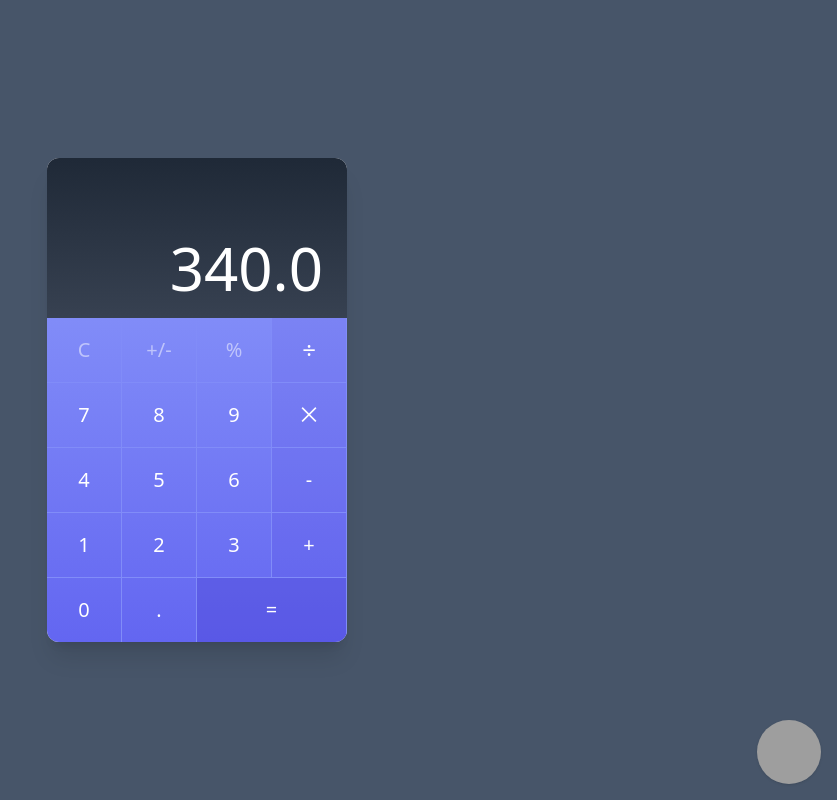
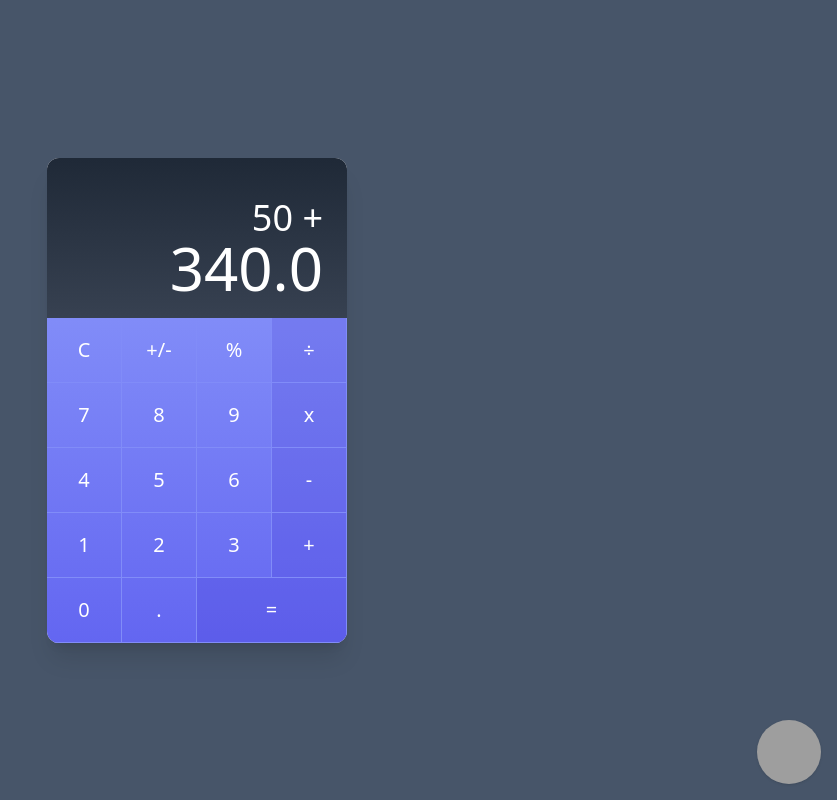
Before and after one commit to nestorraulcgomez/zoneless-calculator, an Angular app: page /calculator in a window 1280 px wide. Shown: the whole page, without its empty margins (443-1280 px from the left). Built offline with nearby package versions, Linux system fonts and the light colour scheme; grey boxes are pictures that could not be loaded.

Commit message:
input signals and host bindings

```diff
--- /dev/null
+++ b/src/app/calculator/components/calculator-button/calculator-button.component.css
@@ -0,0 +1,7 @@
+button {
+  @apply w-full h-16 outline-none focus:outline-none hover:bg-indigo-700 hover:bg-opacity-20 text-white text-xl font-light
+}
+
+.is-command {
+  @apply bg-indigo-700 bg-opacity-20
+}
--- /dev/null
+++ b/src/app/calculator/components/calculator-button/calculator-button.component.html
@@ -0,0 +1,5 @@
+<!-- <div class="w-1/4 border-r border-b border-indigo-400"> -->
+  <button [class.is-command]="isCommand()">
+    <ng-content></ng-content>
+  </button>
+<!-- </div> -->
--- /dev/null
+++ b/src/app/calculator/components/calculator-button/calculator-button.component.ts
@@ -0,0 +1,33 @@
+import { CommonModule } from '@angular/common';
+import { ChangeDetectionStrategy, Component, HostBinding, input, ViewEncapsulation } from '@angular/core';
+
+@Component({
+  selector: 'calculator-button',
+  standalone: true,
+  styleUrls: ['./calculator-button.component.css'],
+  imports: [],
+  templateUrl: './calculator-button.component.html',
+  changeDetection: ChangeDetectionStrategy.OnPush,
+  host: {
+    class: 'w-1/4 border-r border-b border-indigo-400',
+    // attribute: 'hola',
+    // 'data-size': 'XL',
+  },
+  // encapsulation: ViewEncapsulation.None // otra forma de remover encapsulación
+
+})
+export class CalculatorButtonComponent {
+  public isCommand = input(false, {
+    transform: (value: boolean | string ) =>
+      typeof value === 'string' ? value === '' : value
+  }); // se puede agregar requiered para que sea obligatorio. ej: input.required();
+  public isDoubleSize = input(false, {
+    transform: (value: boolean | string ) =>
+      typeof value === 'string' ? value === '' : value
+  });
+
+  @HostBinding('class.w-2/4') get commandStyle(){
+    return this.isDoubleSize();
+  }
+
+}
--- a/src/app/calculator/components/calculator/calculator.component.html
+++ b/src/app/calculator/components/calculator/calculator.component.html
@@ -1,72 +1,38 @@
 <div class="w-screen h-40 bg-gradient-to-b from-gray-800 to-gray-700 flex items-end text-right" style="max-width: 300px">
-  <div class="w-full py-5 px-6 text-6xl text-white font-thin">340.0</div>
+  <div class="w-full py-5 px-6 text-6xl text-white font-thin">
+    <span class="text-4xl"> 50 +</span>
+    <br>
+    <span> 340.0 </span>
+  </div>
 </div>
 <div class="w-full bg-gradient-to-b from-indigo-400 to-indigo-500">
   <div class="flex w-full">
-      <div class="w-1/4 border-r border-b border-indigo-400">
-          <button class="w-full h-16 outline-none focus:outline-none hover:bg-indigo-700 hover:bg-opacity-20 text-white text-opacity-50 text-xl font-light">C</button>
-      </div>
-      <div class="w-1/4 border-r border-b border-indigo-400">
-          <button class="w-full h-16 outline-none focus:outline-none hover:bg-indigo-700 hover:bg-opacity-20 text-white text-opacity-50 text-xl font-light">+/-</button>
-      </div>
-      <div class="w-1/4 border-r border-b border-indigo-400">
-          <button class="w-full h-16 outline-none focus:outline-none hover:bg-indigo-700 hover:bg-opacity-20 text-white text-opacity-50 text-xl font-light">%</button>
-      </div>
-      <div class="w-1/4 border-r border-b border-indigo-400">
-          <button class="w-full h-16 outline-none focus:outline-none bg-indigo-700 bg-opacity-10 hover:bg-opacity-20 text-white text-2xl font-light">÷</button>
-      </div>
+      <calculator-button> C </calculator-button>
+      <calculator-button> +/- </calculator-button>
+      <calculator-button> % </calculator-button>
+      <calculator-button isCommand> ÷ </calculator-button>
   </div>
   <div class="flex w-full">
-      <div class="w-1/4 border-r border-b border-indigo-400">
-          <button class="w-full h-16 outline-none focus:outline-none hover:bg-indigo-700 hover:bg-opacity-20 text-white text-xl font-light">7</button>
-      </div>
-      <div class="w-1/4 border-r border-b border-indigo-400">
-          <button class="w-full h-16 outline-none focus:outline-none hover:bg-indigo-700 hover:bg-opacity-20 text-white text-xl font-light">8</button>
-      </div>
-      <div class="w-1/4 border-r border-b border-indigo-400">
-          <button class="w-full h-16 outline-none focus:outline-none hover:bg-indigo-700 hover:bg-opacity-20 text-white text-xl font-light">9</button>
-      </div>
-      <div class="w-1/4 border-r border-b border-indigo-400">
-          <button class="w-full h-16 outline-none focus:outline-none bg-indigo-700 bg-opacity-10 hover:bg-opacity-20 text-white text-xl font-light">⨉</button>
-      </div>
+    <calculator-button> 7 </calculator-button>
+    <calculator-button> 8 </calculator-button>
+    <calculator-button> 9 </calculator-button>
+    <calculator-button isCommand> x </calculator-button>
   </div>
   <div class="flex w-full">
-      <div class="w-1/4 border-r border-b border-indigo-400">
-          <button class="w-full h-16 outline-none focus:outline-none hover:bg-indigo-700 hover:bg-opacity-20 text-white text-xl font-light">4</button>
-      </div>
-      <div class="w-1/4 border-r border-b border-indigo-400">
-          <button class="w-full h-16 outline-none focus:outline-none hover:bg-indigo-700 hover:bg-opacity-20 text-white text-xl font-light">5</button>
-      </div>
-      <div class="w-1/4 border-r border-b border-indigo-400">
-          <button class="w-full h-16 outline-none focus:outline-none hover:bg-indigo-700 hover:bg-opacity-20 text-white text-xl font-light">6</button>
-      </div>
-      <div class="w-1/4 border-r border-b border-indigo-400">
-          <button class="w-full h-16 outline-none focus:outline-none bg-indigo-700 bg-opacity-10 hover:bg-opacity-20 text-white text-xl font-light">-</button>
-      </div>
+    <calculator-button> 4 </calculator-button>
+    <calculator-button> 5 </calculator-button>
+    <calculator-button> 6 </calculator-button>
+    <calculator-button isCommand> - </calculator-button>
   </div>
   <div class="flex w-full">
-      <div class="w-1/4 border-r border-b border-indigo-400">
-          <button class="w-full h-16 outline-none focus:outline-none hover:bg-indigo-700 hover:bg-opacity-20 text-white text-xl font-light">1</button>
-      </div>
-      <div class="w-1/4 border-r border-b border-indigo-400">
-          <button class="w-full h-16 outline-none focus:outline-none hover:bg-indigo-700 hover:bg-opacity-20 text-white text-xl font-light">2</button>
-      </div>
-      <div class="w-1/4 border-r border-b border-indigo-400">
-          <button class="w-full h-16 outline-none focus:outline-none hover:bg-indigo-700 hover:bg-opacity-20 text-white text-xl font-light">3</button>
-      </div>
-      <div class="w-1/4 border-r border-b border-indigo-400">
-          <button class="w-full h-16 outline-none focus:outline-none bg-indigo-700 bg-opacity-10 hover:bg-opacity-20 text-white text-xl font-light">+</button>
-      </div>
+    <calculator-button> 1 </calculator-button>
+    <calculator-button> 2 </calculator-button>
+    <calculator-button> 3 </calculator-button>
+    <calculator-button isCommand> + </calculator-button>
   </div>
   <div class="flex w-full">
-      <div class="w-1/4 border-r border-indigo-400">
-          <button class="w-full h-16 outline-none focus:outline-none hover:bg-indigo-700 hover:bg-opacity-20 text-white text-xl font-light">0</button>
-      </div>
-      <div class="w-1/4 border-r border-indigo-400">
-          <button class="w-full h-16 outline-none focus:outline-none hover:bg-indigo-700 hover:bg-opacity-20 text-white text-xl font-light">.</button>
-      </div>
-      <div class="w-2/4 border-r border-indigo-400">
-          <button class="w-full h-16 outline-none focus:outline-none bg-indigo-700 bg-opacity-30 hover:bg-opacity-40 text-white text-xl font-light">=</button>
-      </div>
+    <calculator-button> 0 </calculator-button>
+    <calculator-button> . </calculator-button>
+    <calculator-button isCommand isDoubleSize > = </calculator-button>
   </div>
 </div>
--- a/src/app/calculator/components/calculator/calculator.component.ts
+++ b/src/app/calculator/components/calculator/calculator.component.ts
@@ -1,8 +1,10 @@
 import { ChangeDetectionStrategy, Component } from '@angular/core';
+import { CalculatorButtonComponent } from '../calculator-button/calculator-button.component';
 
 @Component({
   selector: 'calculator',
   standalone: true,
+  imports: [CalculatorButtonComponent],
   templateUrl: './calculator.component.html',
   changeDetection: ChangeDetectionStrategy.OnPush,
 })
```
